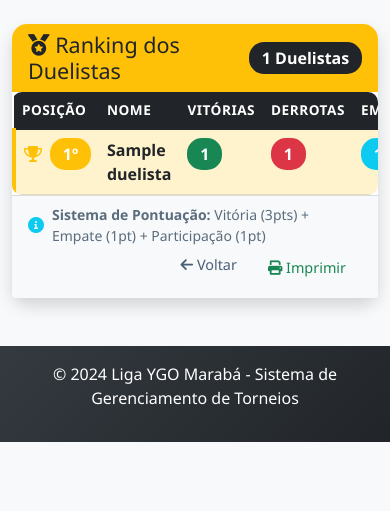
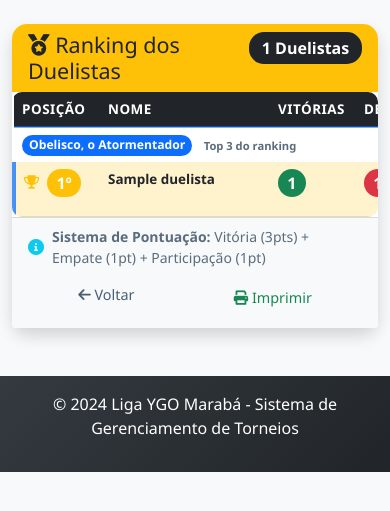
Before and after one commit to Luan-Diniz02/YGO-Tournament-Manager, a Flask app: page /ranking in a window 390 px wide. Shown: the part 62-573 px from the top of the page. Run offline with Flask 3, Linux system fonts and the light colour scheme; tables that the repository leaves empty hold one stand-in row (values such as "Sample post"); some libraries are stand-ins or nearby versions.

Commit message:
feat: refina responsividade geral e separação temática por tiers no ranking

```diff
--- a/web/static/css/style.css
+++ b/web/static/css/style.css
@@ -264,6 +264,11 @@ footer {
         padding: 2rem !important;
     }
 
+    .hero-section .display-4 {
+        font-size: 1.95rem;
+        line-height: 1.2;
+    }
+
     .card-body {
         padding: 1rem;
     }
@@ -275,6 +280,77 @@ footer {
 
     .table-responsive {
         border-radius: 10px;
+    }
+
+    .table th,
+    .table td {
+        white-space: nowrap;
+        font-size: 0.84rem;
+        padding: 0.45rem 0.5rem;
+    }
+
+    .table .badge {
+        font-size: 0.76rem;
+        padding: 0.38em 0.58em;
+    }
+
+    .ranking-separador td {
+        white-space: normal;
+        font-size: 0.8rem;
+    }
+
+    .ranking-header-wrap {
+        align-items: flex-start !important;
+    }
+
+    .ranking-count-badge {
+        align-self: flex-start;
+    }
+
+    .ranking-table th,
+    .ranking-table td {
+        min-width: 86px;
+    }
+
+    .ranking-table th:nth-child(2),
+    .ranking-table td:nth-child(2) {
+        min-width: 170px;
+    }
+
+    .dashboard-hero-top {
+        align-items: flex-start !important;
+    }
+
+    .dashboard-hero-badges,
+    .dashboard-hero-status {
+        width: 100%;
+    }
+
+    .dashboard-hero-badges .badge,
+    .dashboard-hero-status .badge {
+        font-size: 0.75rem;
+    }
+
+    .dashboard-top-toolbar {
+        gap: 0.55rem !important;
+    }
+
+    .dashboard-filter-group {
+        width: 100%;
+        max-width: 100% !important;
+    }
+
+    .dashboard-clear-btn {
+        width: 100%;
+        justify-content: center;
+    }
+
+    .card-footer .btn-group {
+        width: 100%;
+    }
+
+    .card-footer .btn-group .btn {
+        flex: 1 1 auto;
     }
 }
 
@@ -308,6 +384,39 @@ footer {
 .table-warning {
     background-color: rgba(255, 193, 7, 0.2) !important;
     border-left: 4px solid #ffc107;
+}
+
+.ranking-separador td {
+    font-weight: 600;
+    border-top: 2px solid #e9ecef;
+    border-bottom: none;
+    background: transparent !important;
+    padding-top: 0.4rem;
+    padding-bottom: 0.35rem;
+}
+
+.ranking-separador-obelisco td {
+    border-top-color: rgba(13, 110, 253, 0.55);
+}
+
+.ranking-separador-ra td {
+    border-top-color: rgba(255, 193, 7, 0.85);
+}
+
+.ranking-separador-slifer td {
+    border-top-color: rgba(220, 53, 69, 0.6);
+}
+
+.ranking-row-obelisco td:first-child {
+    border-left: 4px solid rgba(13, 110, 253, 0.75);
+}
+
+.ranking-row-ra td:first-child {
+    border-left: 4px solid rgba(255, 193, 7, 0.95);
+}
+
+.ranking-row-slifer td:first-child {
+    border-left: 4px solid rgba(220, 53, 69, 0.8);
 }
 
 /* Special Ranking Styles */
--- a/web/templates/dashboard_duelista.html
+++ b/web/templates/dashboard_duelista.html
@@ -19,7 +19,7 @@
                             </p>
                         </div>
                     </div>
-                    <div class="d-flex gap-2">
+                    <div class="d-flex gap-2 dashboard-hero-status flex-wrap justify-content-start justify-content-md-end">
                         <span class="badge {% if dados.duelista.ativo == 1 %}bg-success{% else %}bg-danger{% endif %}">
                             {% if dados.duelista.ativo == 1 %}Ativo{% else %}Inativo{% endif %}
                         </span>
--- a/web/templates/dashboard_estatisticas.html
+++ b/web/templates/dashboard_estatisticas.html
@@ -7,7 +7,7 @@
     <div class="col-12">
         <div class="card shadow-sm dashboard-hero-card">
             <div class="card-body">
-                <div class="d-flex flex-wrap justify-content-between align-items-center gap-3 mb-3">
+                <div class="d-flex flex-wrap justify-content-between align-items-center gap-3 mb-3 dashboard-hero-top">
                     <div class="d-flex align-items-center gap-3">
                         <span class="dashboard-hero-icon">
                             <i class="fas fa-chart-line"></i>
@@ -19,7 +19,7 @@
                             </p>
                         </div>
                     </div>
-                    <div class="d-flex flex-wrap gap-2">
+                    <div class="d-flex flex-wrap gap-2 dashboard-hero-badges">
                         <span class="badge bg-dark">{{ dashboard.duelistas|length }} duelistas</span>
                         <span class="badge bg-secondary">Destaques: Win Rate, Top Cut e Títulos de Torneio</span>
                     </div>
--- a/web/templates/index.html
+++ b/web/templates/index.html
@@ -94,8 +94,6 @@
         </div>
     </div>
 
-
-    </div>
 </div>
 
 <div class="row mt-4">
--- a/web/templates/ranking.html
+++ b/web/templates/ranking.html
@@ -7,17 +7,17 @@
     <div class="col-12">
         <div class="card shadow">
             <div class="card-header bg-warning text-dark">
-                <div class="d-flex justify-content-between align-items-center">
+                <div class="d-flex justify-content-between align-items-center ranking-header-wrap gap-2">
                     <h4 class="mb-0">
                         <i class="fas fa-medal"></i> Ranking dos Duelistas
                     </h4>
-                    <span class="badge bg-dark fs-6">{{ duelistas|length }} Duelistas</span>
+                    <span class="badge bg-dark fs-6 ranking-count-badge">{{ duelistas|length }} Duelistas</span>
                 </div>
             </div>
             <div class="card-body p-0">
                 {% if duelistas %}
                 <div class="table-responsive">
-                    <table class="table table-hover mb-0">
+                    <table class="table table-hover mb-0 ranking-table" aria-label="Tabela de ranking dos duelistas">
                         <thead class="table-dark">
                             <tr>
                                 <th width="10%">Posição</th>
@@ -32,7 +32,29 @@
                         </thead>
                         <tbody>
                             {% for duelista in duelistas %}
-                            <tr class="{% if loop.index <= 3 %}table-warning{% endif %}">
+                            {% if loop.index == 1 %}
+                            <tr class="ranking-separador ranking-separador-obelisco">
+                                <td colspan="8">
+                                    <span class="badge bg-primary me-2">Obelisco, o Atormentador</span>
+                                    <small class="text-muted">Top 3 do ranking</small>
+                                </td>
+                            </tr>
+                            {% elif loop.index == 4 %}
+                            <tr class="ranking-separador ranking-separador-ra">
+                                <td colspan="8">
+                                    <span class="badge bg-warning text-dark me-2">O Dragão Alado de Rá</span>
+                                    <small class="text-muted">4º ao 7º colocados</small>
+                                </td>
+                            </tr>
+                            {% elif loop.index == 8 %}
+                            <tr class="ranking-separador ranking-separador-slifer">
+                                <td colspan="8">
+                                    <span class="badge bg-danger me-2">Slifer, o Dragão Celeste</span>
+                                    <small class="text-muted">8º em diante</small>
+                                </td>
+                            </tr>
+                            {% endif %}
+                            <tr class="{% if loop.index <= 3 %}table-warning ranking-row-obelisco{% elif loop.index <= 7 %}ranking-row-ra{% else %}ranking-row-slifer{% endif %}">
                                 <td>
                                     <div class="d-flex align-items-center">
                                         {% if loop.index == 1 %}
@@ -98,7 +120,7 @@
             {% if duelistas %}
             <div class="card-footer bg-light">
                 <div class="row">
-                    <div class="col-md-6">
+                    <div class="col-md-7 mb-2 mb-md-0">
                         <div class="d-flex align-items-center">
                             <i class="fas fa-info-circle text-info me-2"></i>
                             <small class="text-muted">
@@ -106,7 +128,7 @@
                             </small>
                         </div>
                     </div>
-                    <div class="col-md-6 text-end">
+                    <div class="col-md-5 text-md-end">
                         <div class="btn-group" role="group">
                             <a href="{{ url_for('index') }}" class="btn btn-outline-secondary">
                                 <i class="fas fa-arrow-left"></i> Voltar
```
